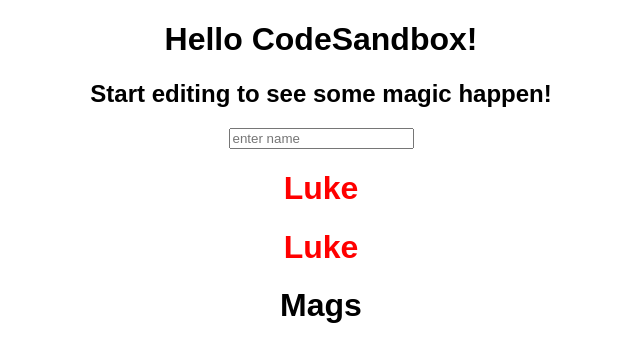
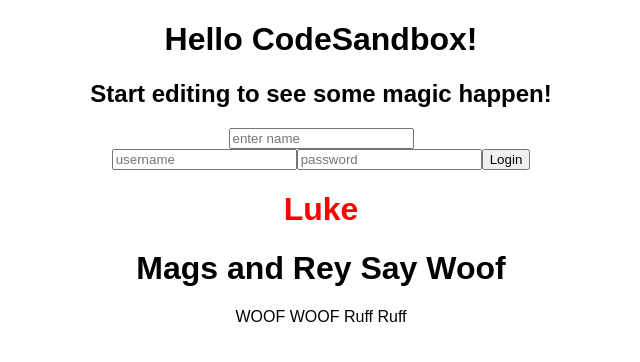
Before and after one commit to LRSORRENTI/REACT-CS-WDB, a React (Create React App) app in the folder 01-Intro/: page / in a window 1280 px wide. Shown: the top 362 px of the page, without its empty margins (319-959 px from the left). Built offline with nearby package versions, Linux system fonts and the light colour scheme.

Commit message:
Added more component testing

```diff
--- a/01-Intro/src/App.js
+++ b/01-Intro/src/App.js
@@ -1,6 +1,7 @@
 import "./styles.css";
 import Greeter from "./components/Greeter";
 import Dog from "./components/Dog";
+import LoginForm from "./components/LoginForm";
 
 export default function App() {
   return (
@@ -9,7 +10,7 @@
       <h2>Start editing to see some magic happen!</h2>
         <input
        type="text" placeholder="enter name"></input>
-        <Greeter />
+         <LoginForm />
         <Greeter />
         <Dog />
     </div>
--- a/01-Intro/src/components/Dog.js
+++ b/01-Intro/src/components/Dog.js
@@ -1,9 +1,16 @@
 import Cat from "./Cat";
+
+let dogs = ['Mags', 'Rey'];
+const dogSounds = {
+  woof: 'WOOF WOOF',
+  ruff: 'Ruff Ruff'
+  }
 
 function Dog(){
    return <>
-     <h1>Mags</h1>
+     <h1>{(dogs[0] + ' and ' + dogs[1])} Say Woof</h1>
      {/* <Cat/> */}
+     <p>{(dogSounds.woof + ' ' + dogSounds.ruff)}</p>
    </>
 }
 
--- /dev/null
+++ b/01-Intro/src/components/LoginForm.js
@@ -0,0 +1,9 @@
+export default function LoginForm(){
+    return (
+    <form>
+    <input type="username" placeholder="username"/>
+    <input type="password" placeholder="password"/>
+    <button>Login</button>
+    </form>
+    )
+}
```
